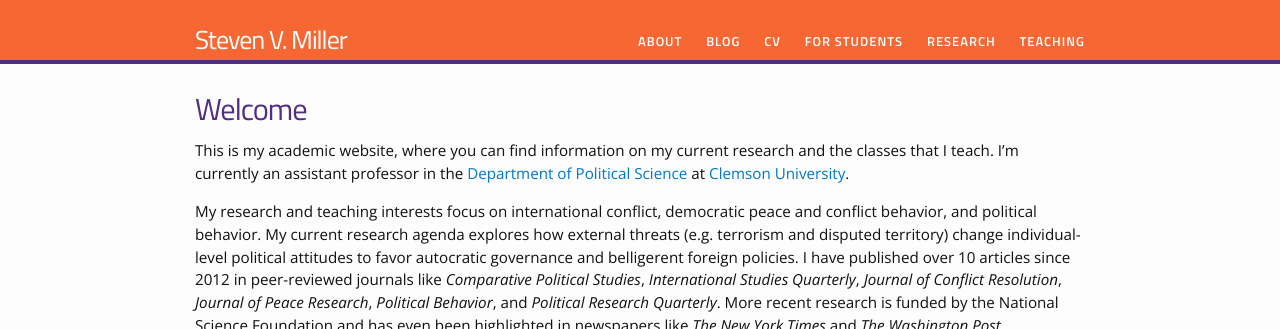
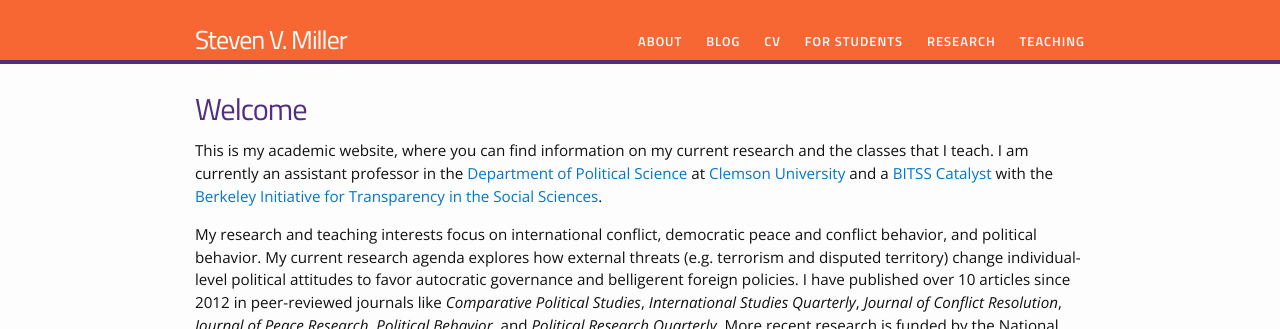
Before and after one commit to svmiller/svmiller.github.io, a Jekyll site: the page built from index.html, in a window 1280 px wide, cut to the strip 0-329 px from the top of the page. Built offline with Jekyll 4.4.1, drawn with Linux system fonts in a browser that asks for light colours; nearby versions of some CDN libraries; some web fonts are replaced.

Commit message:
BITSS info

```diff
--- a/index.html
+++ b/index.html
@@ -8,7 +8,7 @@ layout: default
 
 <h1>Welcome</h1>
 
-	<p>This is my academic website, where you can find information on my current research and the classes that I teach. I’m currently an assistant professor in the <a href="http://www.clemson.edu/cbbs/departments/political-science/">Department of Political Science</a> at <a href="http://www.clemson.edu/">Clemson University</a>.</p>
+	<p>This is my academic website, where you can find information on my current research and the classes that I teach. I am currently an assistant professor in the <a href="http://www.clemson.edu/cbbs/departments/political-science/">Department of Political Science</a> at <a href="http://www.clemson.edu/">Clemson University</a> and a <a href="https://www.bitss.org/people/steven-miller/">BITSS Catalyst</a> with the <a href="https://www.bitss.org">Berkeley Initiative for Transparency in the Social Sciences</a>.</p>
 
 	<p>My research and teaching interests focus on international conflict, democratic peace and conflict behavior, and political behavior. My current research agenda explores how external threats (e.g. terrorism and disputed territory) change individual-level political attitudes to favor autocratic governance and belligerent foreign policies. I have published over 10 articles since 2012 in peer-reviewed journals like <em>Comparative Political Studies</em>, <em>International Studies Quarterly</em>, <em>Journal of Conflict Resolution</em>, <em>Journal of Peace Research</em>, <em>Political Behavior</em>, and <em>Political Research Quarterly</em>. More recent research is funded by the National Science Foundation and has even been highlighted in newspapers like <em>The New York Times</em> and <em>The Washington Post</em>.</p>
 
```
Also changed, not shown: 1 other file.
